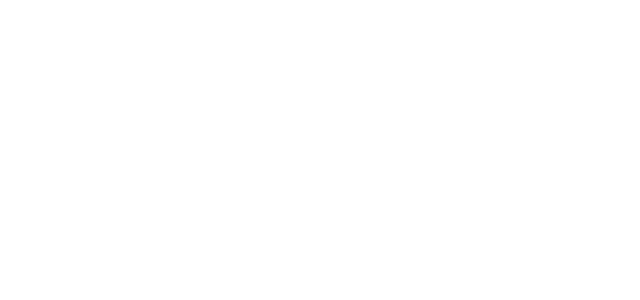
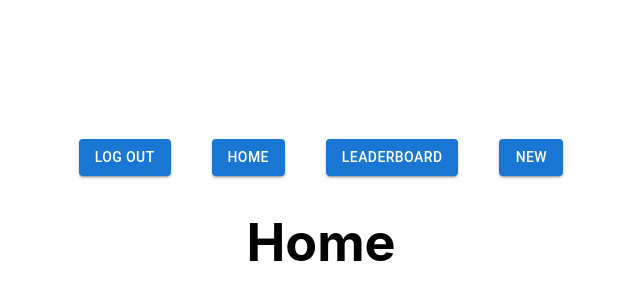
Before and after one commit to drichards188/polling-project, a React (Create React App) app: page /home in a window 1280 px wide. Before the commit this address had no page. Shown: the part 176-476 px from the top of the page, without its empty margins (319-959 px from the left). Built offline with nearby package versions, Linux system fonts and the light colour scheme.

Commit message:
home page started

```diff
--- a/src/App.tsx
+++ b/src/App.tsx
@@ -1,8 +1,9 @@
 import React from 'react';
-import { BrowserRouter, Route, Routes } from "react-router-dom";
+import {BrowserRouter, Route, Routes} from "react-router-dom";
 import {Counter} from './features/counter/Counter';
 import './App.css';
 import Landing from "./features/landing/Landing";
+import Home from "./features/home/Home";
 
 function App() {
     return (
@@ -11,8 +12,9 @@
 
                 <header className="App-header">
                     <Routes>
-                        <Route path={'/'} element={<Landing />} />
-                        <Route path={'/counter'} element={<Counter />} />
+                        <Route path={'/'} element={<Landing/>}/>
+                        <Route path={'/counter'} element={<Counter/>}/>
+                        <Route path={'/home'} element={<Home/>}/>
                     </Routes>
                 </header>
 
--- /dev/null
+++ b/src/features/home/Home.tsx
@@ -0,0 +1,34 @@
+import {Link} from "react-router-dom";
+import {Button} from "@mui/material";
+
+const Home = () => {
+
+    const linkStyle = {
+        margin: "2%",
+    };
+
+    return (
+        <div style={{minWidth: "80%"}}>
+            <nav style={{display: "inline-block", minWidth: "100%"}}>
+                <Link style={linkStyle} to={'/'}>
+                    <Button variant="contained">Log Out</Button>
+                </Link>
+
+                <Link style={linkStyle} to={"/search"}>
+                    <Button variant="contained">Home</Button>
+                </Link>
+
+                <Link style={linkStyle} to={"/search"}>
+                    <Button variant="contained">Leaderboard</Button>
+                </Link>
+
+                <Link style={linkStyle} to={"/new"}>
+                    <Button variant="contained">New</Button>
+                </Link>
+            </nav>
+            <h1>Home</h1>
+        </div>
+    )
+}
+
+export default Home;
--- a/src/features/landing/Landing.tsx
+++ b/src/features/landing/Landing.tsx
@@ -22,7 +22,7 @@
     }
 
     const handleAccountSelect = (e: any) => {
-        navigate('/counter')
+        navigate('/home')
     }
 
     return (
```
